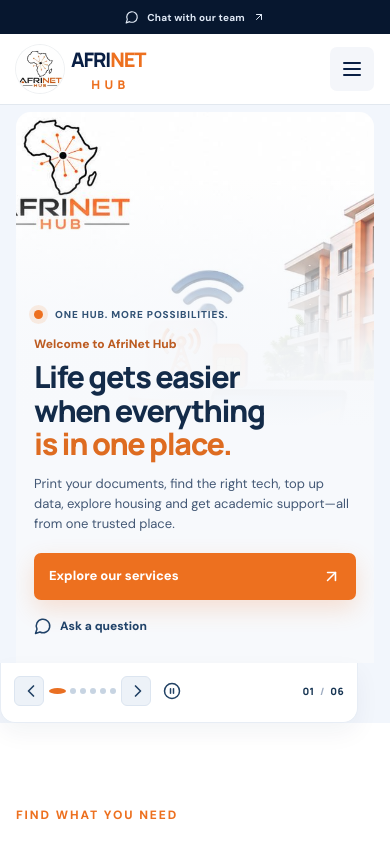
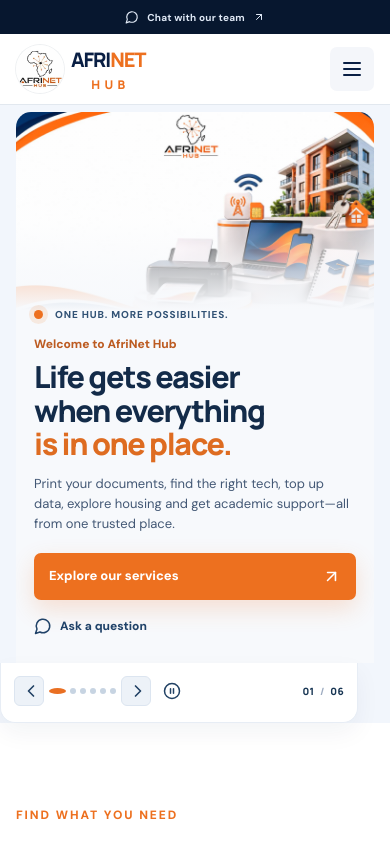
Before and after one commit to SMT-cmd/Unileh-PrintHub, a React (Vite) app in the folder afrinethub/: page / in a window 390 px wide. Shown: the top 844 px of the page. Built offline with nearby package versions, Linux system fonts and the light colour scheme.

Commit message:
fix(mobile): prevent portrait cropping of landscape banners and preserve text contrast

```diff
--- a/afrinethub/src/banner-fix.css
+++ b/afrinethub/src/banner-fix.css
@@ -253,3 +253,29 @@ body { max-width:100%; overflow-x:clip; }
 @media(prefers-reduced-motion:reduce) {
  .hero *, .services *, .trust *, .spotlight *, .more *, .closing * {animation-duration:0.01ms!important;transition-duration:0.01ms!important;}
 }
+
+/* A landscape banner should NOT be cropped to a portrait on a phone.
+   Keep the whole composition in the top portion, then fade into live copy. */
+@media(max-width:650px) {
+ .hero .hero-art {background:#f7f9fc;}
+ .hero .hero-art-picture {position:absolute;inset:0 0 auto 0;display:block;
+   width:100%;height:clamp(170px,55vw,260px);overflow:hidden;}
+ .hero .hero-art .hero-photo {position:absolute;inset:0;width:100%;height:100%;
+   object-fit:cover;object-position:50% 44%;transform:none;}
+ .hero .hero-photo-wash {background:linear-gradient(180deg,rgba(247,249,252,0) 0%,
+   rgba(247,249,252,.1) 20%,rgba(247,249,252,.76) 29%,
+   #f7f9fc 36%,#f7f9fc 100%);}
+ .trust .trust-image {position:absolute;top:0;bottom:auto;width:100%;
+   height:clamp(172px,54vw,255px);object-fit:cover;object-position:50% 42%;}
+ .trust .trust-intro::after {background:linear-gradient(180deg,transparent 0%,
+   rgba(247,249,252,.2) 22%,#f7f9fc 37%,#f7f9fc 100%);}
+ .spotlight .spotlight-panel>.campus-figure {position:absolute;top:0;bottom:auto;
+   width:100%;height:clamp(170px,55vw,260px);min-height:0;overflow:hidden;}
+ .spotlight .campus-image {width:100%;height:100%;object-fit:cover;object-position:50% 45%;}
+ .spotlight .spotlight-panel::after {background:linear-gradient(180deg,transparent 0%,
+   rgba(248,250,252,.15) 20%,#f8fafc 34%,#f8fafc 100%);}
+ .more .community-banner .community-image {position:absolute;top:0;bottom:auto;
+   width:100%;height:clamp(175px,56vw,260px);object-fit:cover;object-position:50% 48%;}
+ .more .community-banner::after {background:linear-gradient(180deg,transparent 0%,
+   rgba(248,250,252,.15) 19%,#f8fafc 36%,#f8fafc 100%);}
+}
```
Also changed, not shown: 1 other file (tests, documents, lock files or other folders).
